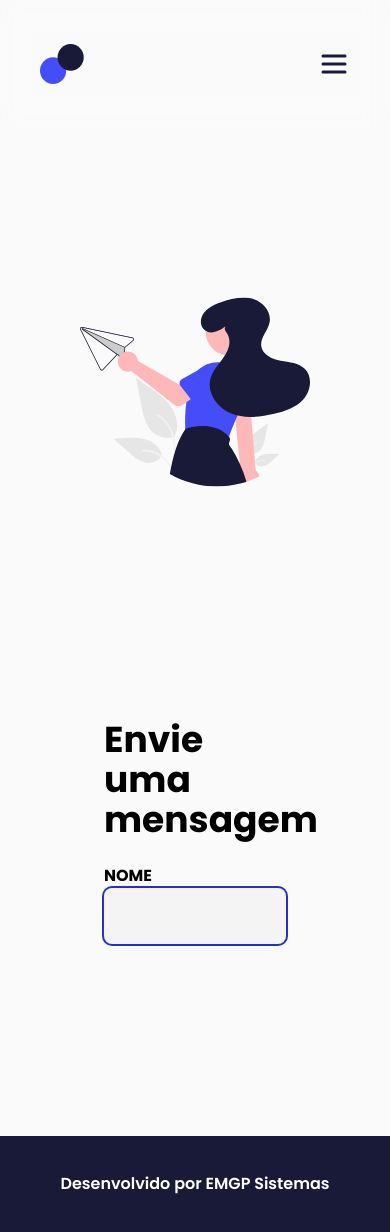
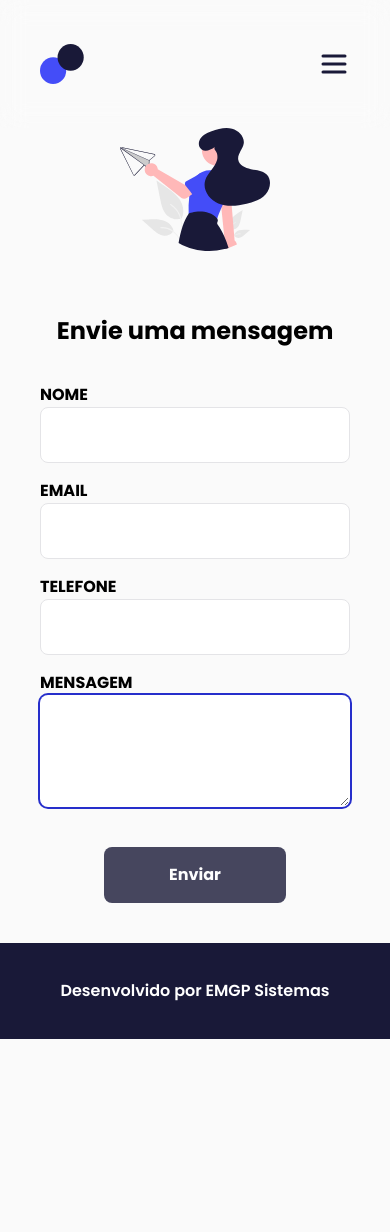
Before and after one commit to emgpsistemas/Portfolio, a Next.js app: page /contato in a window 390 px wide. After the commit the page ends 1039 px from the top, so only its background shows below. Built offline with nearby package versions, Linux system fonts and the light colour scheme.

Commit message:
feat: :sparkles: finishes contact page style

```diff
--- a/src/app/contato/page.tsx
+++ b/src/app/contato/page.tsx
@@ -5,28 +5,43 @@ import { isMobile } from "@/utils/isMobile";
 import Image from "next/image";
 
 import undrawContact from "@/assets/undraw-contact.svg";
+import { Button } from "@/components/Button";
 import { Input } from "@/components/Input";
+import { Textarea } from "@/components/Textarea";
+import { animateScroll100VH } from "@/utils/animateScroll";
+import { useEffect } from "react";
 
 export default function Contato() {
+  useEffect(() => {
+    if (!isMobile) {
+      animateScroll100VH();
+    }
+  }, []);
   return (
     <>
       {isMobile ? null : <InitialScreenTitle title="Contato" />}
-      <section className="mx-auto grid min-h-screen w-screen max-w-[1423px] grid-flow-row grid-cols-1 px-10 py-32 md:px-20 lg:grid-cols-2 lg:px-0 lg:pb-32 lg:pt-44">
-        <div className="flex items-center justify-center px-10 lg:px-0">
+      <section className="mx-auto grid min-h-screen w-screen max-w-[1423px] grid-flow-row grid-cols-1 px-10 pb-10 pt-32 md:px-20 lg:grid-cols-2 lg:px-0 lg:pb-32 lg:pt-44">
+        <div className="flex items-center justify-center px-20">
           <Image
             src={undrawContact}
             alt="Contato"
             width={643}
             height={528}
-            className="h-[528px] w-[643px]"
+            className="w-[643px]"
           />
         </div>
-        <form className="p-16">
-          <h1 className="mb-7 text-4xl font-bold text-black">
+        <form className="pt-16 lg:p-16">
+          <h1 className="mb-10 text-center text-2xl font-bold text-black md:text-4xl lg:mb-7 lg:text-start">
             Envie uma mensagem
           </h1>
           <div className="space-y-5">
             <Input value="" id="" label="NOME" />
+            <Input value="" id="" label="EMAIL" />
+            <Input value="" id="" label="TELEFONE" />
+            <Textarea value="" id="" label="MENSAGEM" />
+          </div>
+          <div className="mt-10 px-16">
+            <Button disabled>Enviar</Button>
           </div>
         </form>
       </section>
--- /dev/null
+++ b/src/components/Button/index.tsx
@@ -0,0 +1,14 @@
+import { CustomButton } from "./interface";
+
+export function Button({ children, ...rest }: CustomButton.ButtonProps) {
+  return (
+    <button
+      className="h-14 w-full rounded-lg bg-dark-blue-500 text-white transition-all hover:bg-dark-blue-400 disabled:opacity-80 disabled:hover:cursor-not-allowed"
+      {...rest}
+    >
+      <span className="flex items-center justify-center px-3 py-1 text-center text-base font-bold leading-5">
+        {children}
+      </span>
+    </button>
+  );
+}
--- /dev/null
+++ b/src/components/Button/interface.ts
@@ -0,0 +1,7 @@
+import { ButtonHTMLAttributes, ReactNode } from "react";
+
+export namespace CustomButton {
+  export interface ButtonProps extends ButtonHTMLAttributes<HTMLButtonElement> {
+    children: string | ReactNode;
+  }
+}
--- a/src/components/Input/index.tsx
+++ b/src/components/Input/index.tsx
@@ -8,7 +8,7 @@ export function Input({ label, id, value, ...rest }: CustomInput.InputProps) {
       </label>
 
       <input
-        className="m-0 h-14 rounded-lg bg-zinc-100 px-5 py-2 font-semibold transition-all duration-200 focus:border-transparent focus:outline-none focus:ring-2 focus:ring-primary-blue-600"
+        className="m-0 h-14 rounded-lg border border-zinc-200 bg-white px-5 py-2 font-semibold transition-all duration-200 focus:border-transparent focus:outline-none focus:ring-2 focus:ring-primary-blue-600"
         id={id}
         value={value}
         autoFocus
--- /dev/null
+++ b/src/components/Textarea/index.tsx
@@ -0,0 +1,23 @@
+import { CustomTextArea } from "./interface";
+
+export function Textarea({
+  label,
+  id,
+  value,
+  ...rest
+}: CustomTextArea.TextAreaProps) {
+  return (
+    <div className="flex w-full flex-col">
+      <label className="mb-1 text-base font-bold leading-4 text-black">
+        {label.toLocaleUpperCase()}
+      </label>
+      <textarea
+        className="m-0 h-28 rounded-lg border border-zinc-200 bg-white px-5 py-2 font-semibold transition-all duration-200 focus:border-transparent focus:outline-none focus:ring-2 focus:ring-primary-blue-600"
+        id={id}
+        value={value}
+        autoFocus
+        {...rest}
+      />
+    </div>
+  );
+}
--- /dev/null
+++ b/src/components/Textarea/interface.ts
@@ -0,0 +1,10 @@
+import { TextareaHTMLAttributes } from "react";
+
+export namespace CustomTextArea {
+  export interface TextAreaProps
+    extends TextareaHTMLAttributes<HTMLTextAreaElement> {
+    label: string;
+    id: string;
+    value: string;
+  }
+}
```
